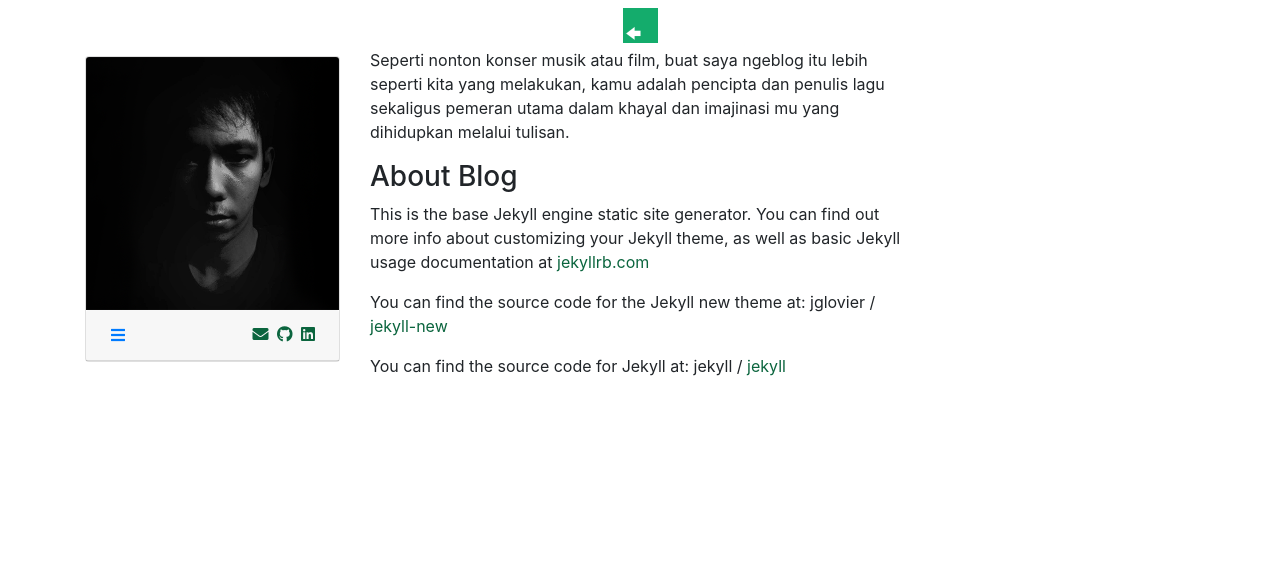
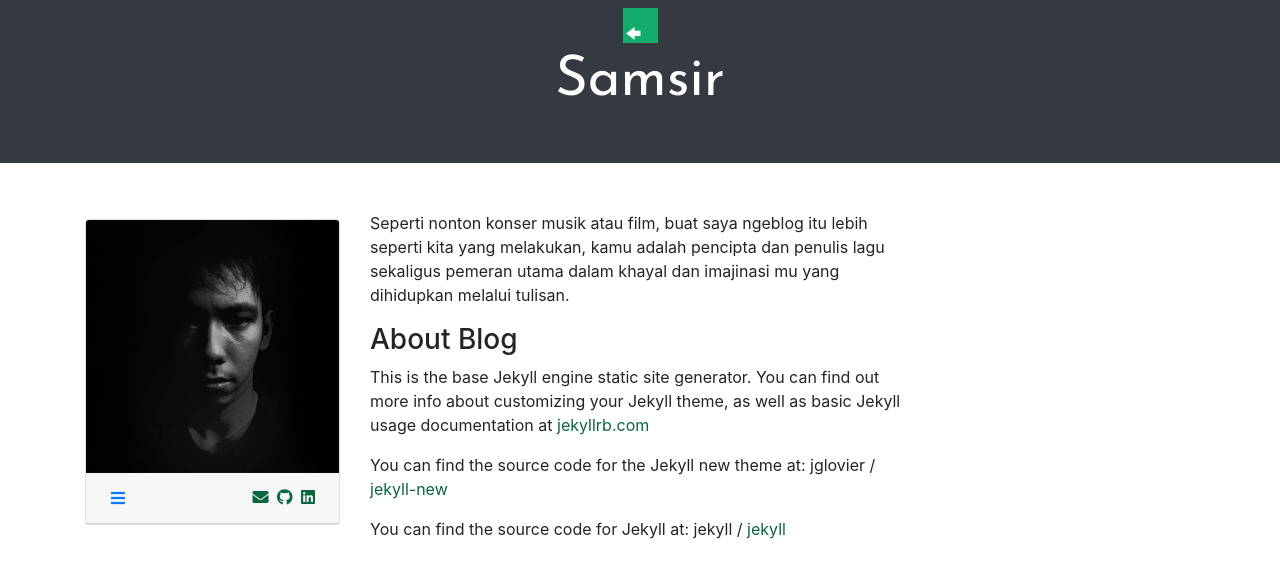
Before and after one commit to samsir/rumah, a Jekyll site: the page built from index.md, in a window 1280 px wide. Shown: the top 578 px of the page. Built offline with Jekyll 4.4.1, drawn with Linux system fonts in a browser that asks for light colours.

Commit message:
Update header.html

```diff
--- a/_includes/header.html
+++ b/_includes/header.html
@@ -8,7 +8,8 @@
 <!-- /.masthead -->
 
 {% if page.title %}
+<div class="page-header display-4 bg-dark py-5 m-0 text-white text-center">{{ page.title }}</div>
+{% else %}
 <div class="page-header display-4 bg-dark py-5 m-0 text-white text-center">{{ site.title }}</div>
-{% else %}
 {% endif %}
 <!-- /.page-header -->
```
